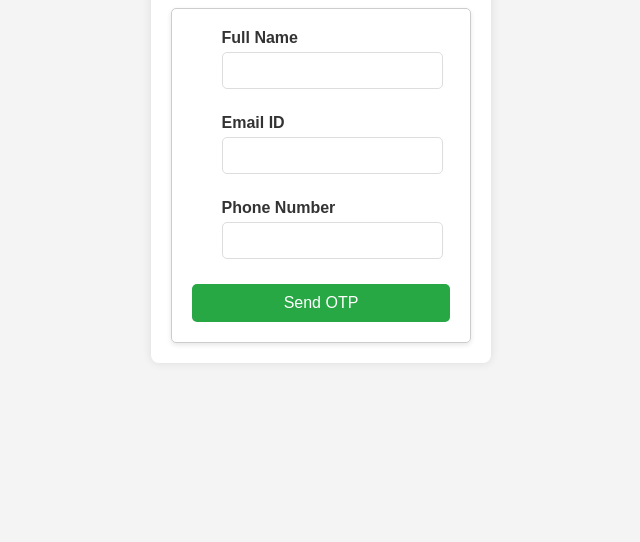
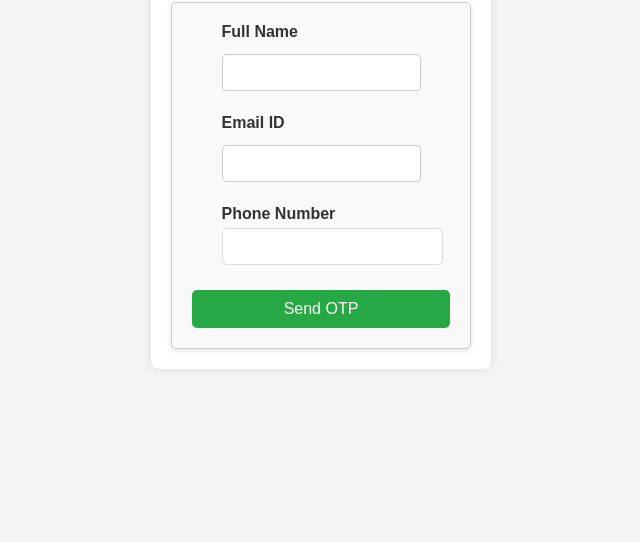
Before and after one commit to shaikamor/LoPo-test.github.io, a plain HTML site: page login.html in a window 1280 px wide. Shown: the part 258-800 px from the top of the page, without its empty margins (319-959 px from the left). Drawn offline with Linux system fonts and the light colour scheme.

Commit message:
Update style.css

```diff
--- a/css/style.css
+++ b/css/style.css
@@ -449,3 +449,39 @@ footer {
 #loginMenuItem, #logoutMenuItem {
     display: inline;
 }
+/* Specific to login form */
+#loginForm {
+    max-width: 400px;
+    margin: 0 auto;
+    padding: 20px;
+    border: 1px solid #ccc;
+    border-radius: 5px;
+    background-color: #f9f9f9;
+}
+
+#loginForm input[type="text"],
+#loginForm input[type="email"],
+#loginForm input[type="password"] {
+    width: 100%;
+    padding: 10px;
+    margin: 8px 0;
+    display: inline-block;
+    border: 1px solid #ccc;
+    border-radius: 4px;
+    box-sizing: border-box;
+}
+
+#loginForm button[type="submit"] {
+    width: 100%;
+    background-color: #4CAF50;
+    color: white;
+    padding: 14px 20px;
+    margin: 8px 0;
+    border: none;
+    border-radius: 4px;
+    cursor: pointer;
+}
+
+#loginForm button[type="submit"]:hover {
+    background-color: #45a049;
+}
```
